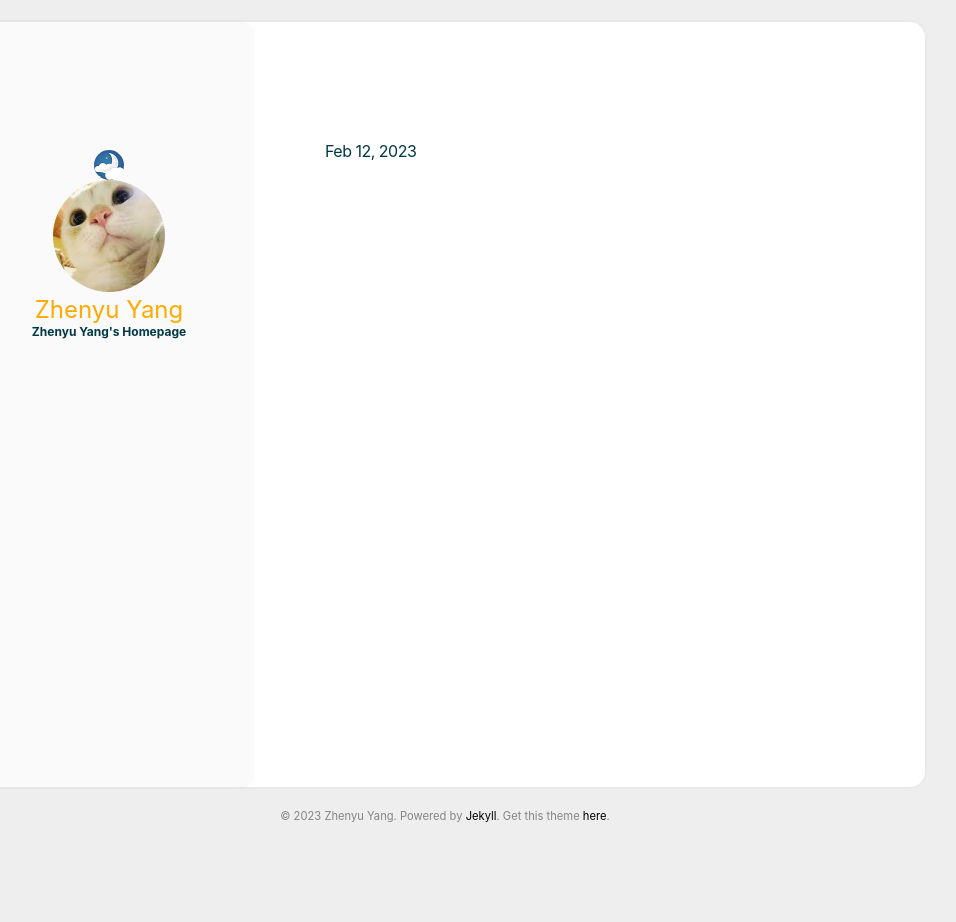
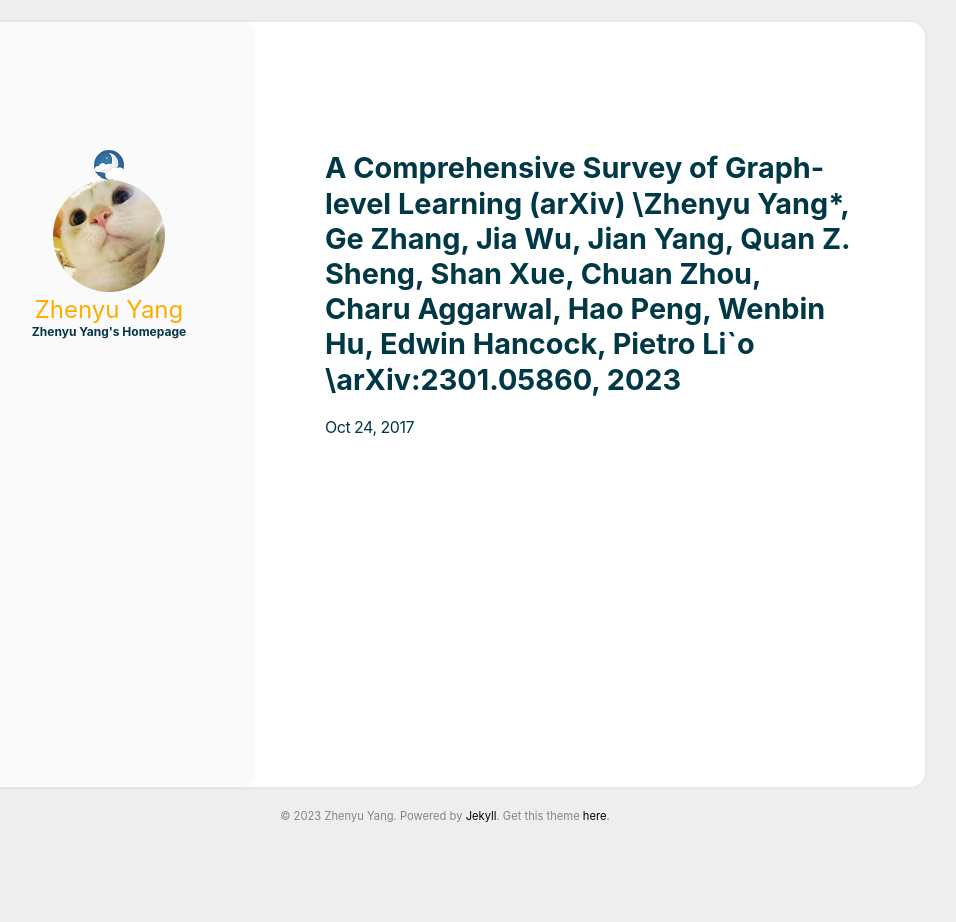
Before and after one commit to ZhenyuYangMQ/ZhenyuYangMQ.github.io, a Jekyll site: the page built from _posts/2017-10-24-welcome.md, in a window 1280 px wide. Shown: the whole page, without its empty margins (195-1151 px from the left). Built offline with Jekyll 4.4.1, drawn with Linux system fonts in a browser that asks for light colours.

Commit message:
Update 2017-10-24-welcome.md

```diff
--- a/_posts/2017-10-24-welcome.md
+++ b/_posts/2017-10-24-welcome.md
@@ -1,7 +1,5 @@
 ---
-title: A Comprehensive Survey of Graph-level Learning (arXiv)
-Zhenyu Yang*, Ge Zhang, Jia Wu, Jian Yang, Quan Z. Sheng, Shan Xue, Chuan Zhou, Charu Aggarwal, Hao Peng, Wenbin Hu, Edwin Hancock, Pietro Li`o
-arXiv:2301.05860, 2023
+title: A Comprehensive Survey of Graph-level Learning (arXiv) \Zhenyu Yang*, Ge Zhang, Jia Wu, Jian Yang, Quan Z. Sheng, Shan Xue, Chuan Zhou, Charu Aggarwal, Hao Peng, Wenbin Hu, Edwin Hancock, Pietro Li`o \arXiv:2301.05860, 2023
 categories: [publication]
 comments: true
 ---
```
